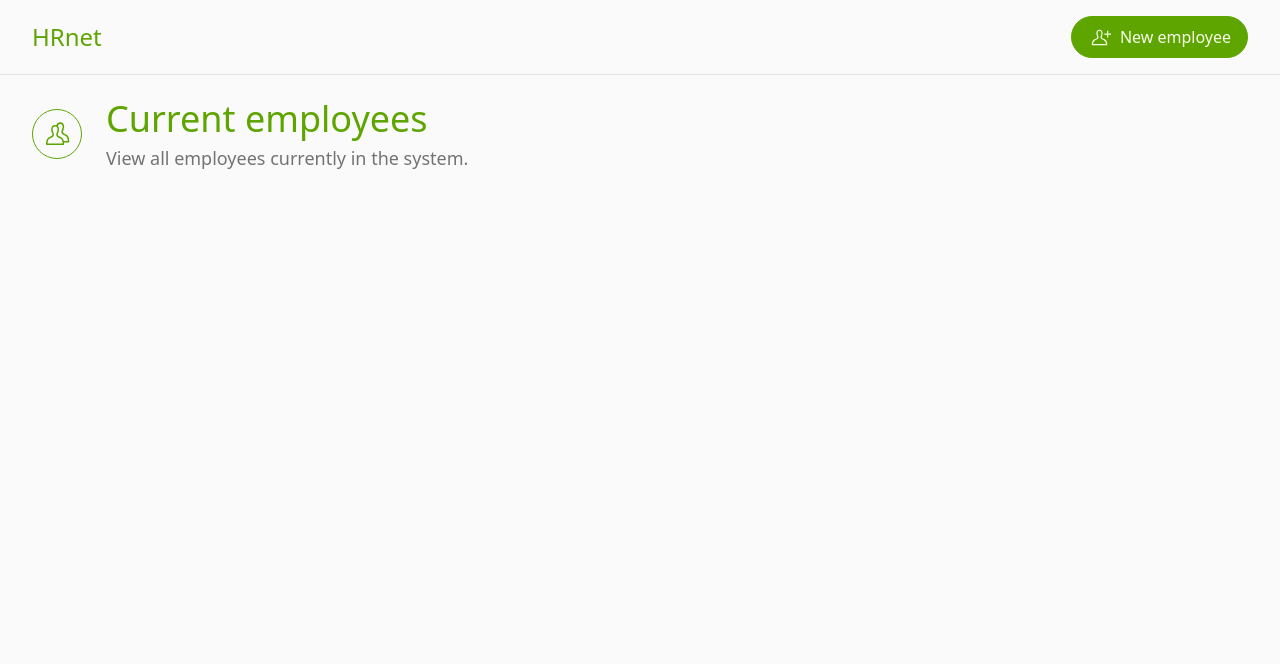
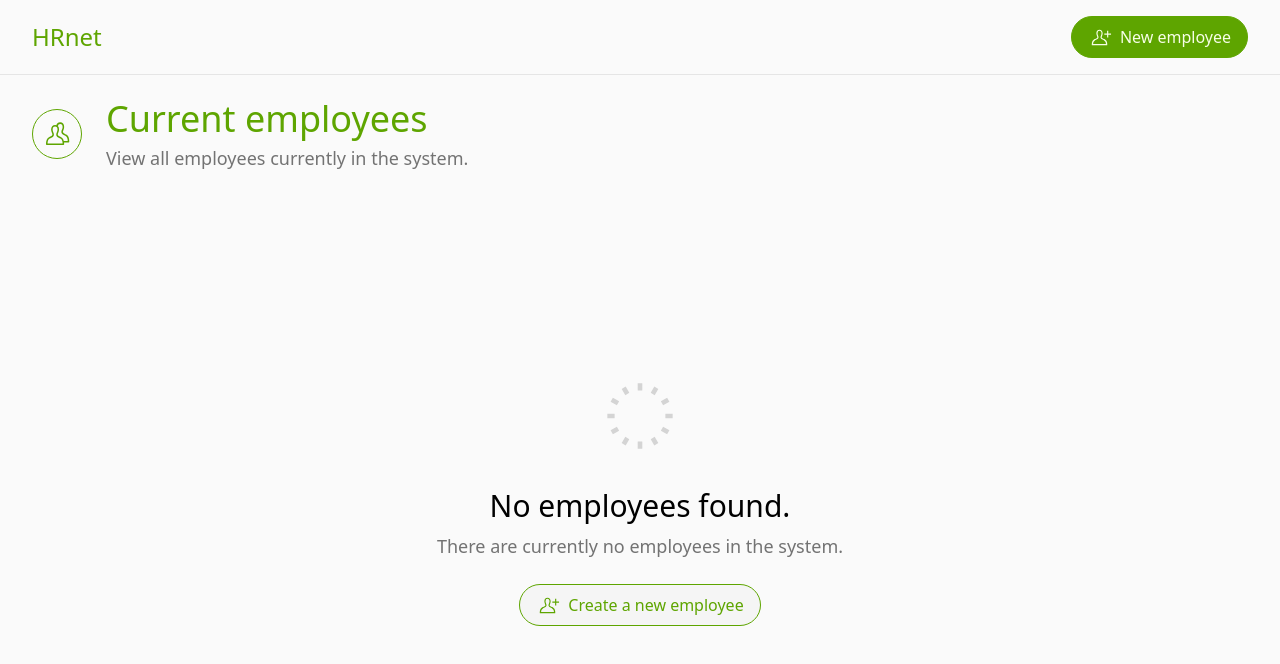
Before and after one commit to Spratch/P14-WealthHealth, a React (Vite) app: page /employees in a window 1280 px wide. Shown: the top 664 px of the page. Built offline with nearby package versions, Linux system fonts and the light colour scheme.

Commit message:
feat(states, employees list): redux slice, empty message, display list

```diff
--- a/package.json
+++ b/package.json
@@ -10,10 +10,12 @@
     "preview": "vite preview"
   },
   "dependencies": {
+    "@reduxjs/toolkit": "^2.5.1",
     "@sanity/icons": "^3.6.0",
     "@tailwindcss/vite": "^4.0.7",
     "react": "^19.0.0",
     "react-dom": "^19.0.0",
+    "react-redux": "^9.2.0",
     "react-router": "^7.2.0",
     "tailwindcss": "^4.0.7"
   },
--- a/src/app/App.tsx
+++ b/src/app/App.tsx
@@ -3,9 +3,12 @@ import "./App.css";
 import Layout from "../components/layout/layout";
 import Home from "./home";
 import Employees from "./employees";
+import { Provider } from "react-redux";
+import store from "../redux/store";
 
 function App() {
   return (
+    <Provider store={store}>
       <Routes>
         <Route element={<Layout />}>
           <Route
@@ -18,6 +21,7 @@ function App() {
           />
         </Route>
       </Routes>
+    </Provider>
   );
 }
 
--- a/src/app/employees/index.tsx
+++ b/src/app/employees/index.tsx
@@ -1,7 +1,11 @@
-import { UsersIcon } from "@sanity/icons";
+import { AddUserIcon, UsersIcon } from "@sanity/icons";
 import Hero from "../../components/layout/hero";
+import { useSelector } from "react-redux";
+import { RootState } from "../../redux/store";
+import EmptyList from "../../components/employees/empty";
 
 export default function Employees() {
+  const employees = useSelector((state: RootState) => state.employees);
   return (
     <>
       <Hero
@@ -9,6 +13,48 @@ export default function Employees() {
         description="View all employees currently in the system."
         Icon={UsersIcon}
       />
+
+      {!employees.employees.length ? (
+        <EmptyList
+          title="No employees found."
+          description="There are currently no employees in the system."
+          cta={{
+            text: "Create a new employee",
+            to: "/",
+            Icon: AddUserIcon
+          }}
+        />
+      ) : (
+        <section className="flex flex-col items-center w-full max-w-7xl mx-auto py-5 md:py-12 relative ">
+          <div className="grid grid-cols-9 w-full p-4 sticky top-5 md:top-12 bg-neutral-200 dark:bg-neutral-800 text-neutral-800 dark:text-neutral-200 rounded-t-lg">
+            <p>First name</p>
+            <p>Last name</p>
+            <p>Date of birth</p>
+            <p>Start date</p>
+            <p>Street</p>
+            <p>City</p>
+            <p>State</p>
+            <p>Zip code</p>
+            <p>Department</p>
+          </div>
+          {employees.employees.map((employee) => (
+            <div
+              key={employee.id}
+              className="grid grid-cols-9 border-b border-neutral-200 dark:border-neutral-700 w-full p-4 odd:bg-neutral-100 dark:odd:bg-neutral-900"
+            >
+              <p className="">{employee.firstName}</p>
+              <p className="">{employee.lastName}</p>
+              <p className="">{employee.dateOfBirth}</p>
+              <p className="">{employee.startDate}</p>
+              <p className="">{employee.address.street}</p>
+              <p className="">{employee.address.city}</p>
+              <p className="">{employee.address.state}</p>
+              <p className="">{employee.address.zipCode}</p>
+              <p className="">{employee.department}</p>
+            </div>
+          ))}
+        </section>
+      )}
     </>
   );
 }
--- /dev/null
+++ b/src/components/employees/empty.tsx
@@ -0,0 +1,33 @@
+import { EmptyIcon } from "@sanity/icons";
+import Cta, { CtaProps } from "../ui/cta";
+
+type Props = {
+  title: string;
+  description?: string;
+  cta?: CtaProps;
+};
+
+export default function EmptyList({ title, description, cta }: Props) {
+  return (
+    <section className="flex-grow flex flex-col items-center justify-center gap-6 w-full max-w-7xl mx-auto py-5 md:py-12">
+      <EmptyIcon className="size-24 text-neutral-300 dark:text-neutral-600" />
+      <div className="flex flex-col gap-2 items-center text-center">
+        <h2 className="text-3xl">{title}</h2>
+        {description && (
+          <p className="text-lg text-neutral-500 dark:text-neutral-400">
+            {description}
+          </p>
+        )}
+      </div>
+
+      {cta && (
+        <Cta
+          text={cta.text}
+          to={cta.to}
+          primary={cta.primary}
+          Icon={cta.Icon}
+        />
+      )}
+    </section>
+  );
+}
--- a/src/components/home/formSection.tsx
+++ b/src/components/home/formSection.tsx
@@ -3,17 +3,19 @@ import FormField from "../ui/formField";
 import FormSelect from "../ui/formSelect";
 import { usStates } from "../../datas/us-states";
 import { companyDepartements } from "../../datas/company-departements";
+import { useDispatch } from "react-redux";
 
 export default function FormSection() {
+  const dispatch = useDispatch();
   const [firstName, setFirstName] = useState("");
   const [lastName, setLastName] = useState("");
   const [dateOfBirth, setDateOfBirth] = useState("");
   const [startDate, setStartDate] = useState("");
   const [street, setStreet] = useState("");
   const [city, setCity] = useState("");
-  const [state, setState] = useState("");
+  const [state, setState] = useState(usStates[0].name);
   const [zipCode, setZipCode] = useState("");
-  const [department, setDepartment] = useState("");
+  const [department, setDepartment] = useState(companyDepartements[0].name);
 
   function handleSubmit(e: React.FormEvent) {
     e.preventDefault();
@@ -32,7 +34,11 @@ export default function FormSection() {
       department
     };
 
-    console.log(employee);
+    try {
+      dispatch({ type: "employees/addEmployee", payload: employee });
+    } catch (error) {
+      console.error(error);
+    }
   }
 
   return (
--- a/src/components/layout/header.tsx
+++ b/src/components/layout/header.tsx
@@ -1,6 +1,6 @@
 import { AddUserIcon, UsersIcon } from "@sanity/icons";
 import { Link } from "react-router";
-import NavCta from "../ui/navCta";
+import Cta from "../ui/cta";
 
 export default function Header() {
   return (
@@ -13,12 +13,12 @@ export default function Header() {
           HRnet
         </Link>
 
-        <NavCta
+        <Cta
           to="/employees"
           text="View current employees"
           Icon={UsersIcon}
         />
-        <NavCta
+        <Cta
           to="/"
           text="New employee"
           primary
--- a/src/components/ui/navCta.tsx
+++ b/src/components/ui/cta.tsx
@@ -1,13 +1,13 @@
 import { NavLink } from "react-router";
 
-type Props = {
+export type CtaProps = {
   to: string;
   text: string;
   primary?: boolean;
   Icon?: React.ElementType;
 };
 
-export default function NavCta({ to, text, primary = false, Icon }: Props) {
+export default function Cta({ to, text, primary = false, Icon }: CtaProps) {
   return (
     <NavLink
       to={to}
--- /dev/null
+++ b/src/redux/features/employees.slice.ts
@@ -0,0 +1,42 @@
+import { createSlice } from "@reduxjs/toolkit";
+
+export type Employee = {
+  id: string;
+  firstName: string;
+  lastName: string;
+  dateOfBirth: string;
+  startDate: string;
+  address: {
+    street: string;
+    city: string;
+    state: string;
+    zipCode: number;
+  };
+  department: string;
+};
+
+interface EmployeesState {
+  status: "idle" | "loading" | "succeeded" | "failed";
+  message: string;
+  employees: Employee[];
+}
+
+const initialState: EmployeesState = {
+  status: "idle",
+  message: "",
+  employees: []
+};
+
+export const employeesSlice = createSlice({
+  name: "employees",
+  initialState,
+  reducers: {
+    addEmployee: (state, action) => {
+      state.employees.push(action.payload);
+      state.status = "succeeded";
+      state.message = "Employee added successfully";
+    }
+  }
+});
+
+export const employeesReducer = employeesSlice.reducer;
--- /dev/null
+++ b/src/redux/store.ts
@@ -0,0 +1,37 @@
+import { configureStore } from "@reduxjs/toolkit";
+import { employeesReducer } from "./features/employees.slice";
+
+function loadFromLocalStorage() {
+  try {
+    const serializedState = localStorage.getItem("employees");
+    if (serializedState === null) return undefined;
+    return JSON.parse(serializedState);
+  } catch (e) {
+    console.warn("Erreur lors du chargement du state:", e);
+    return undefined;
+  }
+}
+
+function saveToLocalStorage(state: RootState) {
+  try {
+    const serializedState = JSON.stringify(state.employees);
+    localStorage.setItem("employees", serializedState);
+  } catch (e) {
+    console.warn("Erreur lors de la sauvegarde du state:", e);
+  }
+}
+
+const store = configureStore({
+  reducer: {
+    employees: employeesReducer
+  },
+  preloadedState: {
+    employees: loadFromLocalStorage()
+  }
+});
+
+store.subscribe(() => saveToLocalStorage(store.getState()));
+
+export type RootState = ReturnType<typeof store.getState>;
+export type AppDispatch = typeof store.dispatch;
+export default store;
```
Also changed, not shown: 1 other file (tests, documents, lock files or other folders). Lines whose indentation alone changed are shown as unchanged.
